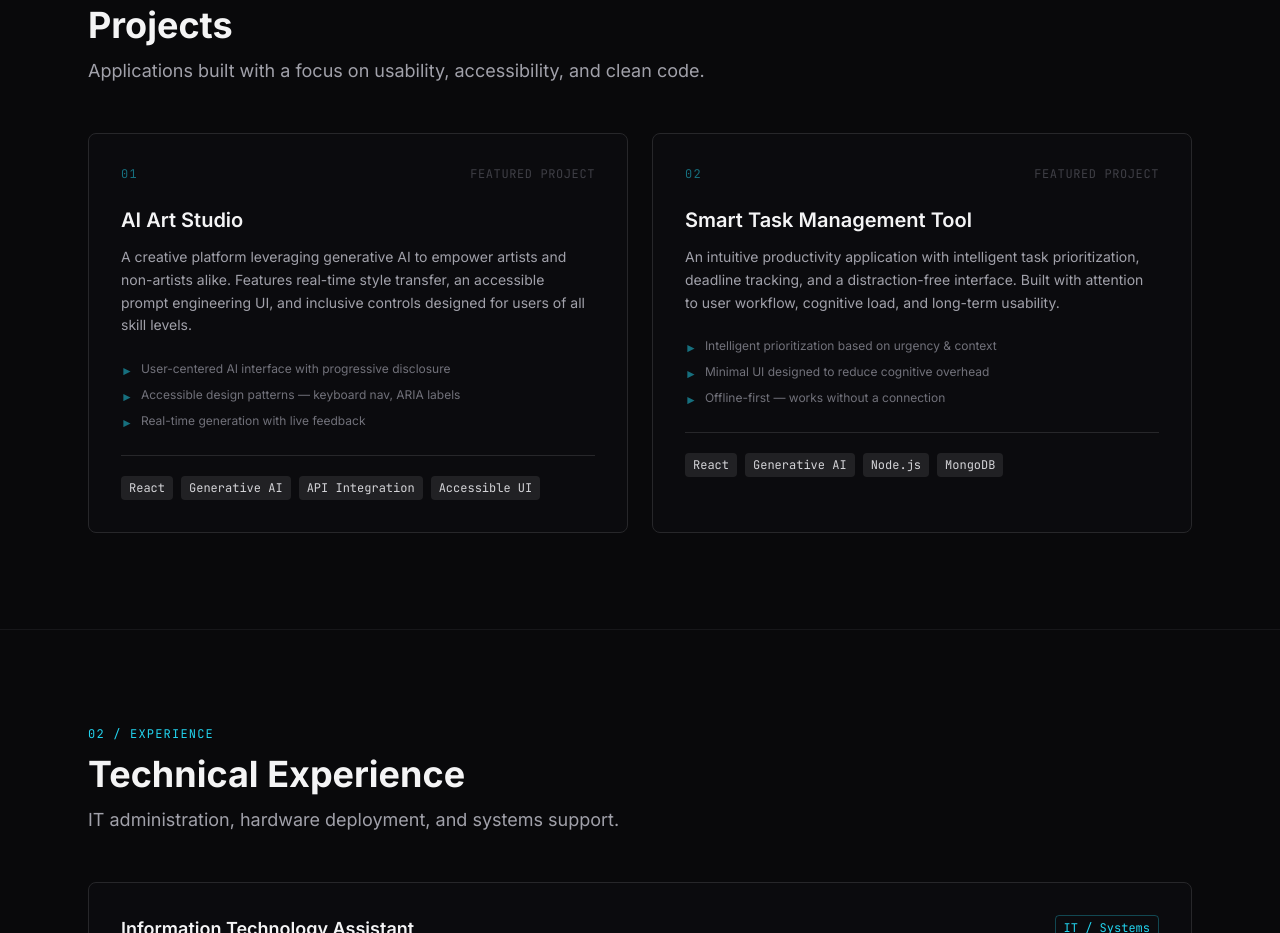
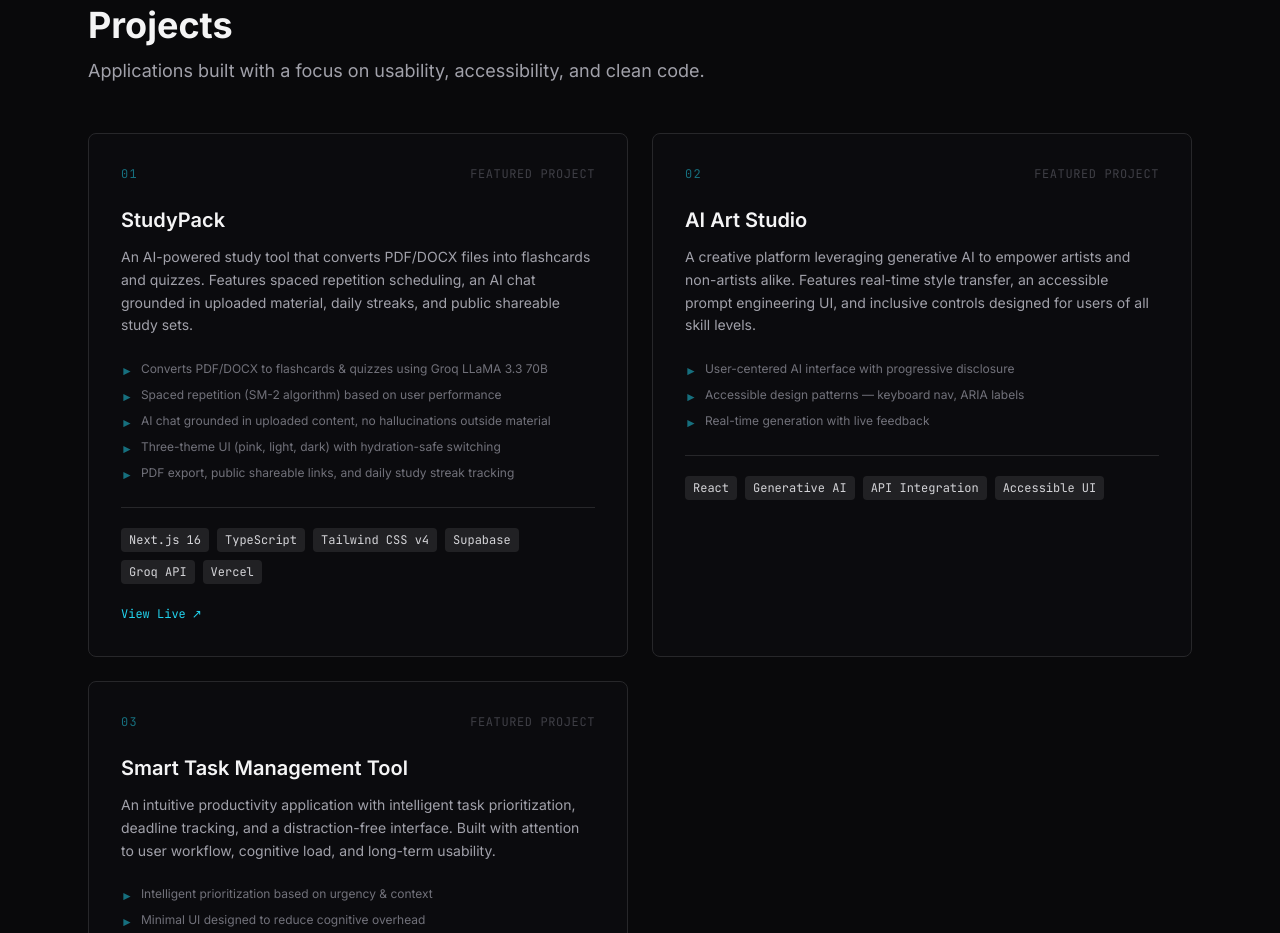
Before and after one commit to Rachana078/rachanaportfolio, a React (Vite) app: page / in a window 1280 px wide. Shown: the part 920-1853 px from the top of the page. Built offline with nearby package versions, Linux system fonts and the light colour scheme.

Commit message:
added new project

```diff
--- a/src/components/Projects.jsx
+++ b/src/components/Projects.jsx
@@ -3,7 +3,23 @@ import SectionHeader from './SectionHeader'
 const projects = [
   {
     number: '01',
+    title: 'StudyPack',
+    url: 'https://studypack-brown.vercel.app/',
+    description:
+      'An AI-powered study tool that converts PDF/DOCX files into flashcards and quizzes. Features spaced repetition scheduling, an AI chat grounded in uploaded material, daily streaks, and public shareable study sets.',
+    tags: ['Next.js 16', 'TypeScript', 'Tailwind CSS v4', 'Supabase', 'Groq API', 'Vercel'],
+    highlights: [
+      'Converts PDF/DOCX to flashcards & quizzes using Groq LLaMA 3.3 70B',
+      'Spaced repetition (SM-2 algorithm) based on user performance',
+      'AI chat grounded in uploaded content, no hallucinations outside material',
+      'Three-theme UI (pink, light, dark) with hydration-safe switching',
+      'PDF export, public shareable links, and daily study streak tracking',
+    ],
+  },
+  {
+    number: '02',
     title: 'AI Art Studio',
+    url: null,
     description:
       'A creative platform leveraging generative AI to empower artists and non-artists alike. Features real-time style transfer, an accessible prompt engineering UI, and inclusive controls designed for users of all skill levels.',
     tags: ['React', 'Generative AI', 'API Integration', 'Accessible UI'],
@@ -14,7 +30,7 @@ const projects = [
     ],
   },
   {
-    number: '02',
+    number: '03',
     title: 'Smart Task Management Tool',
     description:
       'An intuitive productivity application with intelligent task prioritization, deadline tracking, and a distraction-free interface. Built with attention to user workflow, cognitive load, and long-term usability.',
@@ -77,6 +93,20 @@ export default function Projects() {
                   </span>
                 ))}
               </div>
+
+              {project.url && (
+                <div className="mt-4">
+                  <a
+                    href={project.url}
+                    target="_blank"
+                    rel="noopener noreferrer"
+                    className="inline-flex items-center gap-1.5 font-mono text-xs text-cyan-400 hover:text-cyan-300 transition-colors"
+                  >
+                    View Live
+                    <span>&#8599;</span>
+                  </a>
+                </div>
+              )}
             </div>
           ))}
         </div>
```
